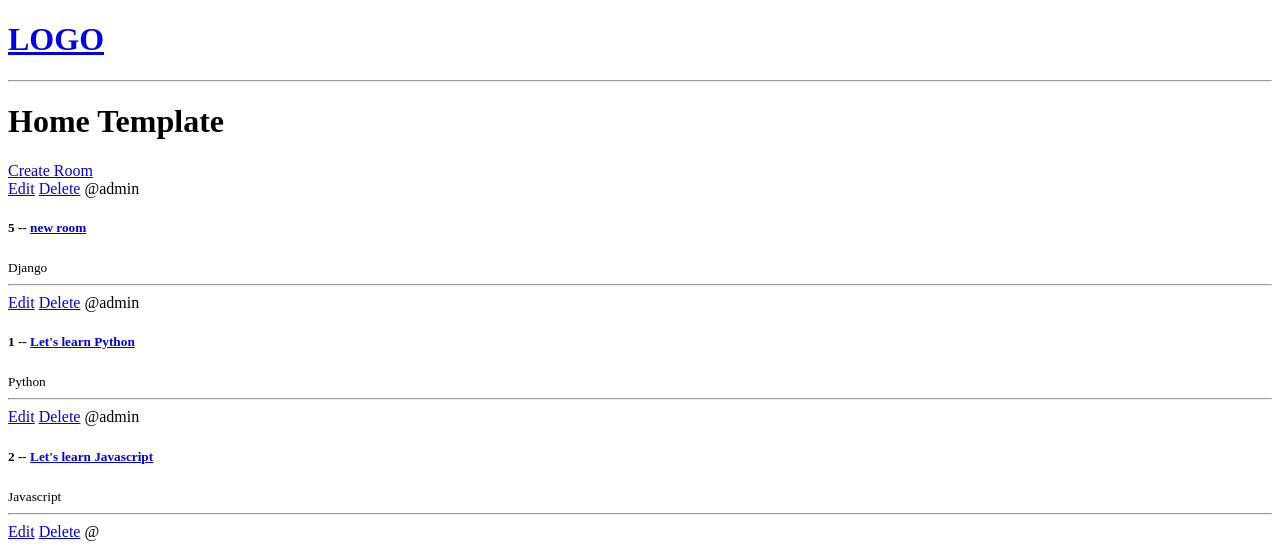
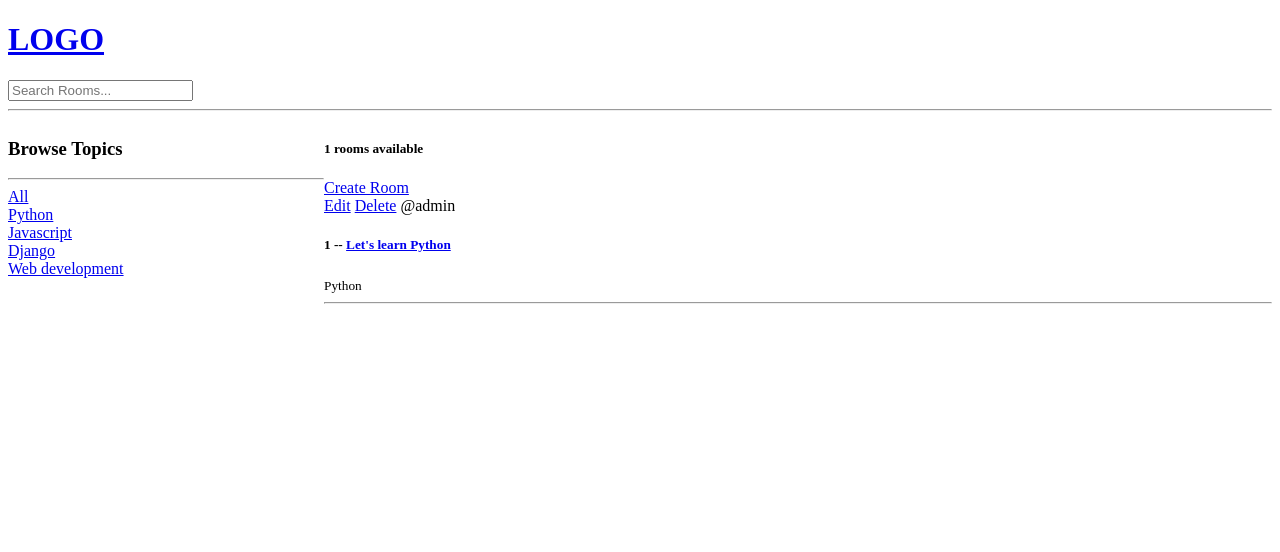
Before and after one commit to nurlight05/learning-discord-like-webapp-django-python, a Django app: a page that uses templates/navbar.html in a window 1280 px wide. Shown: the top 552 px of the page. Run offline with Django 4.2, Linux system fonts and the light colour scheme; data comes from the database, SQL or seed files in the repository; both versions use the stored data as it was after the commit.

Commit message:
Topics menu & search bar are added.

```diff
--- a/base/templates/base/home.html
+++ b/base/templates/base/home.html
@@ -1,12 +1,33 @@
 {% extends 'main.html' %}
 
 {% block content %}
-    <h1>Home Template</h1>
+    <style>
+        .home-container {
+            display: grid;
+            grid-template-columns: 1fr 3fr;
+        }
+    </style>
+
+    <div class="home-container">
 
         <div>
+            <h3>Browse Topics</h3>
+            <hr>
 
+            <div>
+                <a href="{% url 'home' %}">All</a>
+            </div>
+
+            {% for topic in topics %}
+                <div>
+                    <a href="{% url 'home' %}?q={{ topic.name }}">{{ topic.name }}</a>
+                </div>
+            {% endfor %}
+        </div>
+
+        <div>
+            <h5>{{ room_count }} rooms available</h5>
             <a href="{% url 'create-room' %}">Create Room</a>
-
             <div>
                 {% for room in rooms %}
                     <div>
@@ -20,4 +41,5 @@
                 {% endfor %}
             </div>
         </div>
+    </div>
 {% endblock content %}
--- a/base/views.py
+++ b/base/views.py
@@ -1,11 +1,24 @@
-from django.http import HttpResponse
+from django.db.models import Q
 from django.shortcuts import render, redirect
-from .models import Room
+from .models import Room, Topic
 from .forms import RoomForm
 
 def home(request):
-    rooms = Room.objects.all()
-    context = {'rooms': rooms}
+    q = request.GET.get('q') if request.GET.get('q') != None else ''
+    rooms = Room.objects.filter(
+        Q(topic__name__icontains=q) |
+        Q(name__icontains=q) |
+        Q(description__icontains=q)
+    )
+
+    topics = Topic.objects.all()
+    room_count = rooms.count()
+
+    context = {
+        'rooms': rooms,
+        'topics': topics,
+        'room_count': room_count
+    }
     return render(request, 'base/home.html', context)
 
 def room(request, pk):
--- a/templates/navbar.html
+++ b/templates/navbar.html
@@ -2,4 +2,8 @@
     <h1>LOGO</h1>
 </a>
 
+<form method="GET" action="{% url 'home' %}">
+    <input type="text" name="q" placeholder="Search Rooms..." />
+</form>
+
 <hr>
```
Also changed, not shown: db.sqlite3. Lines whose indentation alone changed are shown as unchanged.
